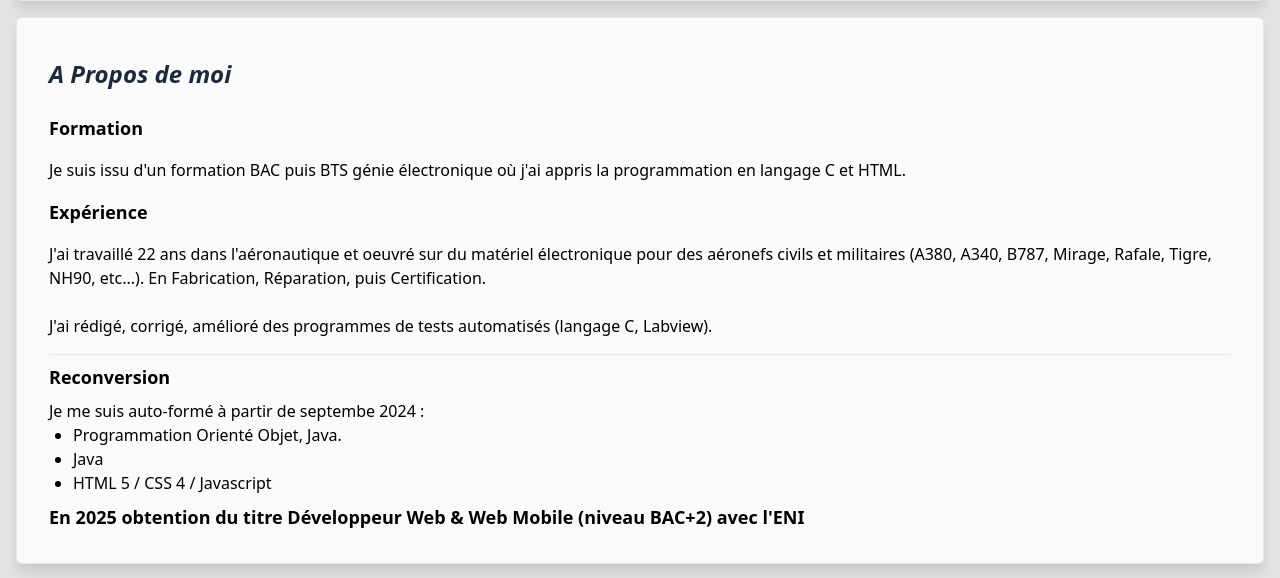
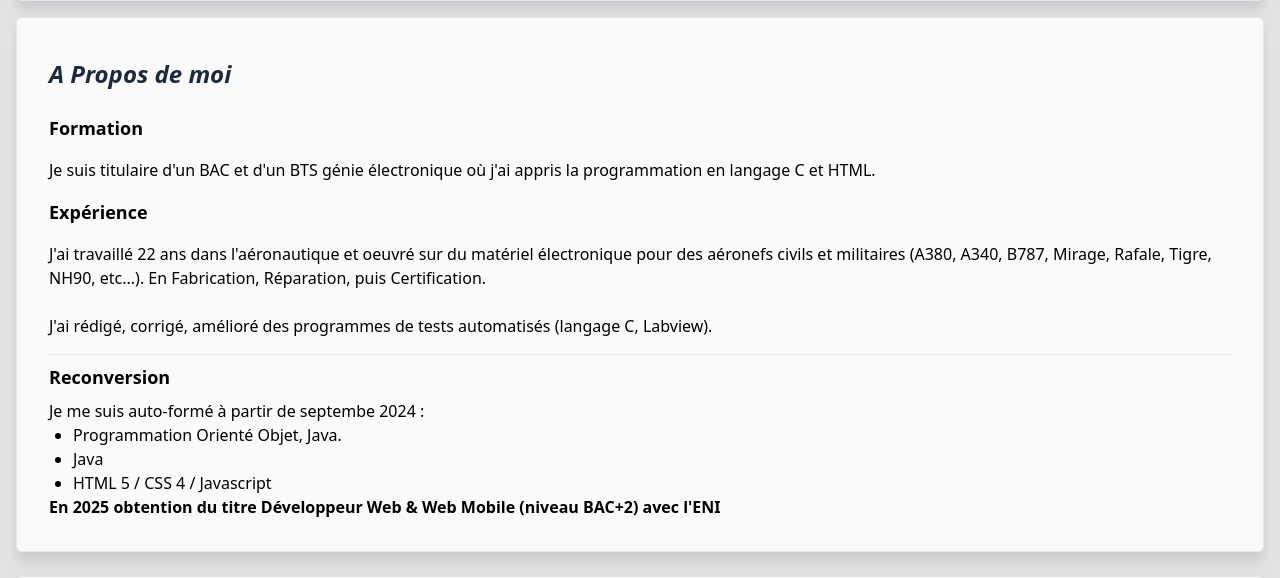
Before and after one commit to ThomasSchmidt1982/portfolio, a website: page index.html in a window 1280 px wide. Shown: the part 326-904 px from the top of the page. Drawn offline with Linux system fonts and the light colour scheme.

Commit message:
fix orthographe & ajout passions

```diff
--- a/index.html
+++ b/index.html
@@ -58,7 +58,7 @@
     <h2>A Propos de moi</h2>
     <h3>Formation</h3>
     <p>
-      Je suis issu d'un formation BAC puis BTS génie électronique où j'ai appris la programmation en
+      Je suis titulaire d'un BAC et d'un BTS génie électronique où j'ai appris la programmation en
       langage C et HTML.
     </p>
     <h3>Expérience</h3>
@@ -77,7 +77,7 @@
       <li>Java </li>
       <li>HTML 5 / CSS 4 / Javascript</li>
     </ul>
-<h3>En 2025 obtention du titre Développeur Web & Web Mobile (niveau BAC+2) avec l'ENI</h3>
+<strong>En 2025 obtention du titre Développeur Web & Web Mobile (niveau BAC+2) avec l'ENI</strong>
   </section>
 
   <section>
@@ -165,6 +165,7 @@
       <li>La musique, j'ai joué dans plusieurs groupes, dans plusieurs styles, avec différents instruments (guitare, contrebasse, batterie).</li>
       <li>Le bricolage, j'ai rénové deux maisons du sol à la toiture.</li>
       <li>La cuisine, tous les jours, le plus possible avec les légumes du jardin.</li>
+      <li>La voile, j'ai pratiqué le hobie cat et le voilier, maintenant je sors mon dériveur quand le temps le permet.</li>
     </ul>
   </article>
 </main>
--- a/style.css
+++ b/style.css
@@ -4,6 +4,9 @@
 
 @layer components {
 
+    article {
+
+    }
     .container {
         @apply grid grid-cols-1 gap-10 pb-6 justify-items-center md:grid-cols-3
     }
```
